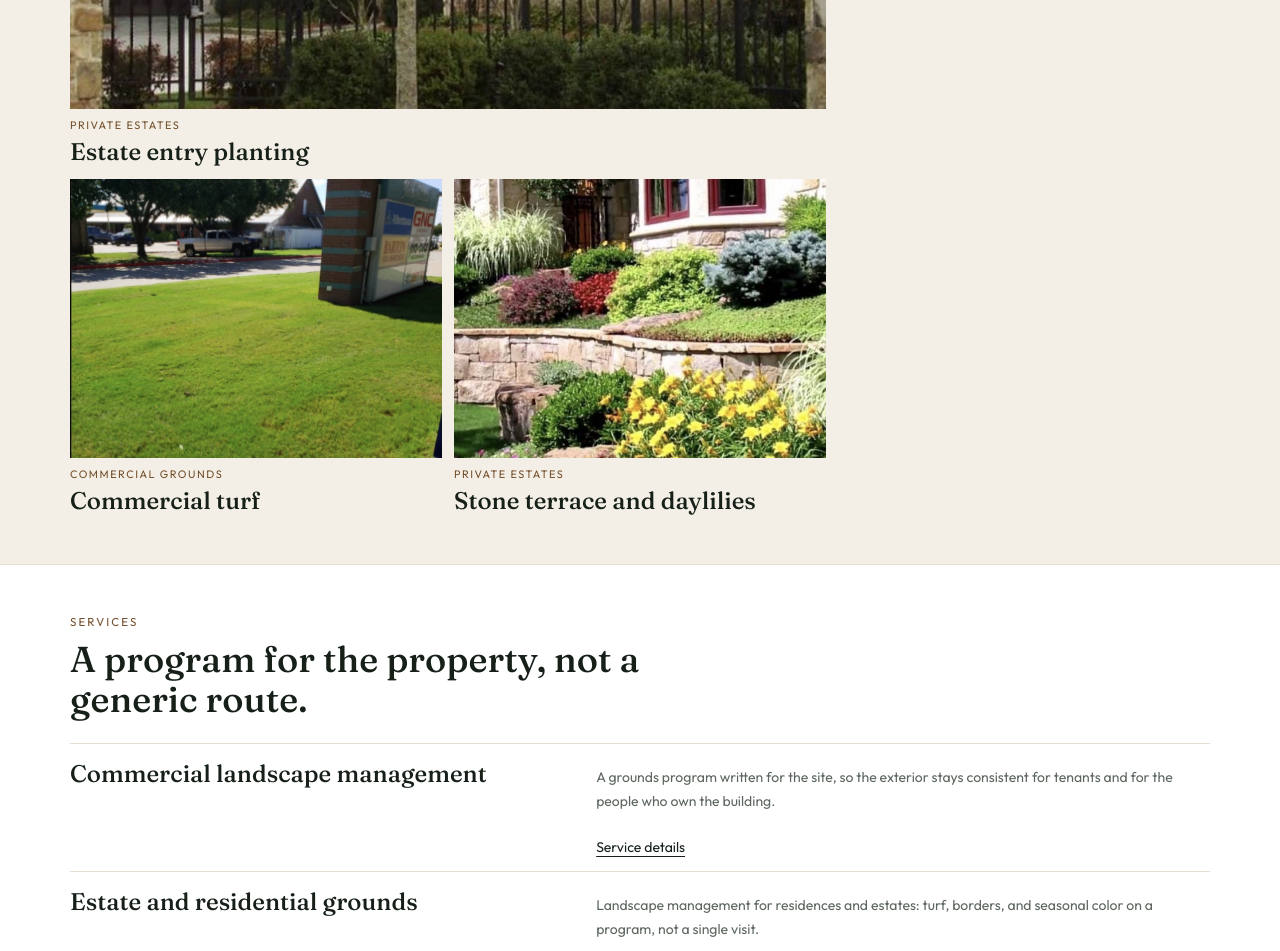
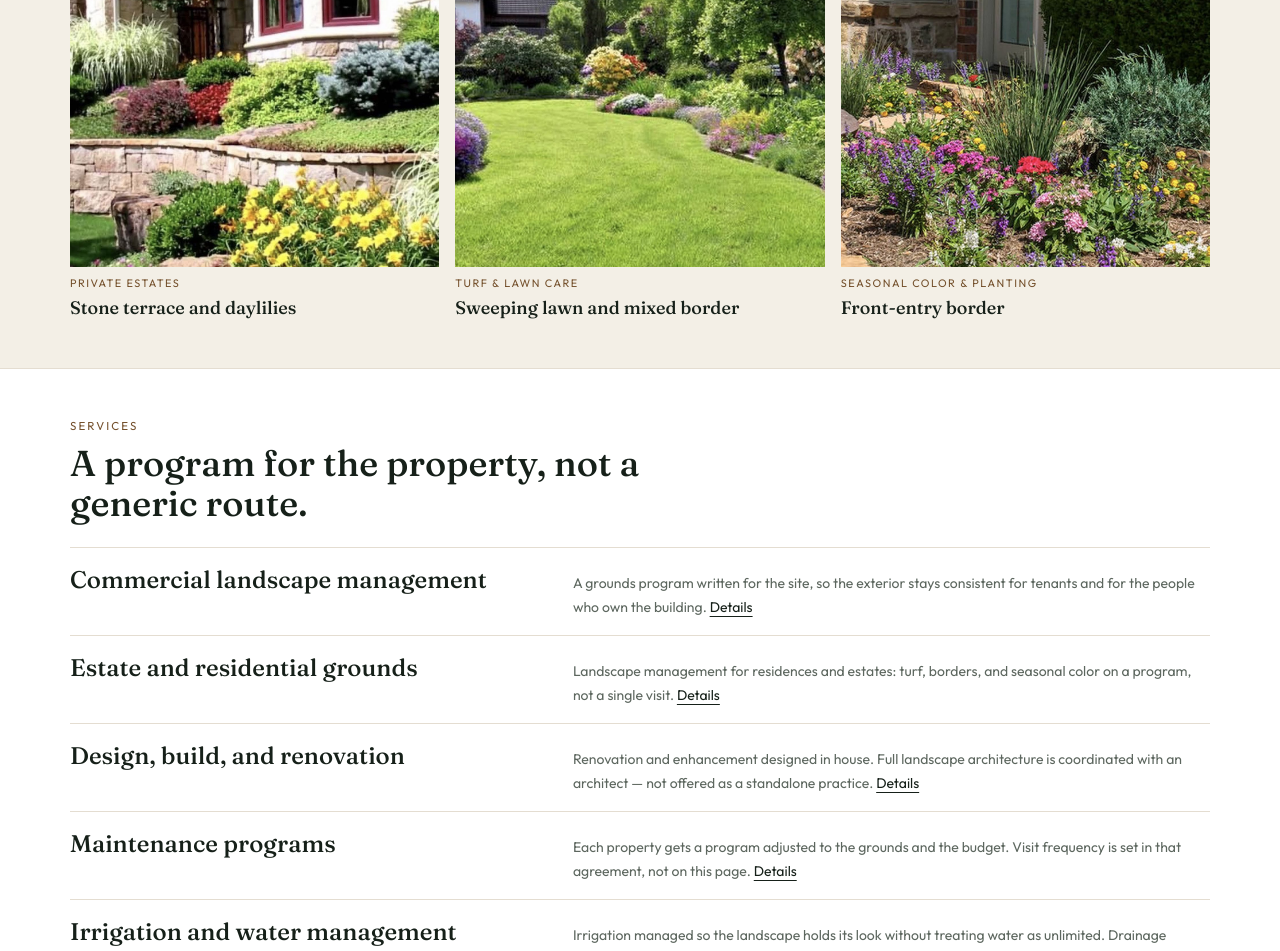
Before and after one commit to Funmzy10/texas-landscape-services, a Next.js app: page / in a window 1280 px wide. Shown: the part 1240-2191 px from the top of the page. Built offline with nearby package versions, Linux system fonts and the light colour scheme.

Commit message:
Even out the project grid and tighten the service list.
Homepage and work photos now share one 4:3 grid, service pages keep a small photo beside the text on a phone, and the quote form ignores a second click while a request is in flight.

```diff
--- a/app/globals.css
+++ b/app/globals.css
@@ -24,6 +24,11 @@ body {
   outline-offset: 3px;
 }
 
+a.bg-moss:hover,
+button.bg-moss:hover {
+  background-color: #274536;
+}
+
 p a:not([class*="inline-flex"]),
 figcaption a:not([class*="inline-flex"]) {
   text-decoration-line: underline;
--- a/app/layout.js
+++ b/app/layout.js
@@ -19,7 +19,7 @@ export const metadata = {
     title: "Texas Landscape Services",
     description: "Commercial grounds and private estate landscape management across North Dallas–Fort Worth.",
     url: siteUrl,
-    images: [{ url: "/media/lawn-sweep.jpg", width: 581, height: 720, alt: "A sweeping maintained lawn and mixed border." }],
+    images: [{ url: "/media/commercial-turf.jpg", width: 1500, height: 1263, alt: "A wide mowed lawn in front of a retail center with a brick monument sign." }],
     type: "website",
   },
 };
--- a/app/page.js
+++ b/app/page.js
@@ -3,7 +3,7 @@ import Link from "next/link";
 import { ServiceMap } from "@/components/ServiceMap";
 import { reviews, business, projects, services } from "@/lib/data";
 
-const featuredSlugs = ["estate-entry", "color-bed", "commercial-turf", "stone-terrace"];
+const featuredSlugs = ["estate-entry", "commercial-turf", "color-bed", "stone-terrace", "sweeping-lawn", "entry-border"];
 
 const steps = [
   ["01", "Tell us about your property", "Share the location, the kind of property, and the landscaping you need."],
@@ -37,7 +37,7 @@ export default function HomePage() {
           <p className="mt-5 text-sm text-mute">
             {business.hours}
             {" · "}
-            <a className="text-ink underline-offset-4 hover:underline" href={business.phoneHref}>
+            <a className="text-ink underline underline-offset-4" href={business.phoneHref}>
               {business.phone}
             </a>
           </p>
@@ -48,7 +48,7 @@ export default function HomePage() {
             alt="Yellow and cream flowers in a bed in front of a black iron fence and a stone estate entrance."
             fill
             priority
-            className="object-cover object-[center_35%]"
+            className="object-cover object-center"
             sizes="(min-width: 1024px) 560px, 100vw"
           />
         </div>
@@ -81,28 +81,20 @@ export default function HomePage() {
             All projects
           </Link>
         </div>
-        <div className="mt-6 grid grid-cols-1 gap-3 sm:grid-cols-2 lg:grid-cols-3">
-          {featured.map((project, index) => (
-            <Link
-              key={project.slug}
-              href="/work"
-              className={`group ${index === 0 ? "sm:col-span-2" : ""}`}
-            >
-              <span
-                className={`relative block overflow-hidden bg-moss ${
-                  index === 0 ? "aspect-[4/3] sm:aspect-[16/10]" : "aspect-[4/3]"
-                }`}
-              >
+        <div className="mt-6 grid grid-cols-1 gap-x-4 gap-y-6 sm:grid-cols-2 lg:grid-cols-3">
+          {featured.map((project) => (
+            <Link key={project.slug} href="/work" className="group">
+              <span className="relative block aspect-[4/3] overflow-hidden bg-moss">
                 <Image
                   src={project.image}
                   alt={project.alt}
                   fill
-                  className="object-cover transition duration-700 group-hover:scale-[1.02]"
-                  sizes={index === 0 ? "(min-width: 1024px) 66vw, 100vw" : "(min-width: 1024px) 33vw, (min-width: 640px) 50vw, 100vw"}
+                  className="object-cover object-center transition duration-300 group-hover:scale-[1.02]"
+                  sizes="(min-width: 1024px) 360px, (min-width: 640px) 50vw, 100vw"
                 />
               </span>
               <span className="mt-2 block text-[0.68rem] uppercase tracking-[0.14em] text-brass">{project.badge}</span>
-              <span className="mt-1 block font-serif text-2xl leading-tight">{project.title}</span>
+              <span className="mt-1 block font-serif text-lg leading-snug">{project.title}</span>
             </Link>
           ))}
         </div>
@@ -115,10 +107,12 @@ export default function HomePage() {
           <ul className="mt-6 divide-y divide-line border-y border-line">
             {services.map((service) => (
               <li key={service.slug}>
-                <Link href={`/services/${service.slug}`} className="grid gap-1 py-3.5 sm:grid-cols-[minmax(0,0.9fr)_minmax(0,1.1fr)] sm:items-baseline sm:gap-6">
+                <Link href={`/services/${service.slug}`} className="grid gap-1 py-4 sm:grid-cols-[minmax(0,0.85fr)_minmax(0,1.15fr)] sm:items-baseline sm:gap-8">
                   <strong className="font-serif text-xl font-medium sm:text-2xl">{service.title}</strong>
-                  <span className="text-sm leading-6 text-mute">{service.summary}</span>
-                  <span className="text-sm underline underline-offset-4 sm:col-start-2">Service details</span>
+                  <span className="text-sm leading-6 text-mute">
+                    {service.summary}{" "}
+                    <span className="whitespace-nowrap text-ink underline underline-offset-4">Details</span>
+                  </span>
                 </Link>
               </li>
             ))}
@@ -133,7 +127,7 @@ export default function HomePage() {
           {steps.map(([number, title, copy], index) => (
             <li key={number} className="relative grid grid-cols-[2rem_1fr] gap-x-4 md:block">
               {index < steps.length - 1 ? (
-                <span className="absolute left-8 top-4 hidden h-px w-[calc(100%-0.75rem)] bg-line md:block" aria-hidden="true" />
+                <span className="absolute left-8 top-4 hidden h-px w-full bg-line md:block" aria-hidden="true" />
               ) : null}
               {index < steps.length - 1 ? (
                 <span className="absolute bottom-[-2rem] left-4 top-8 w-px bg-line md:hidden" aria-hidden="true" />
--- a/app/services/page.js
+++ b/app/services/page.js
@@ -15,12 +15,12 @@ export default function ServicesPage() {
       <h1 className="mt-3 max-w-2xl font-serif text-4xl leading-none sm:text-5xl">Care matched to the property.</h1>
       <div className="mt-8 grid gap-8">
         {services.map((service) => (
-          <article key={service.slug} className="grid items-center gap-4 border-t border-line pt-6 md:grid-cols-[minmax(0,280px)_1fr] md:gap-6">
-            <div className="relative aspect-[4/3] max-w-sm">
-              <Image src={service.image} alt={service.alt} fill className="object-cover" sizes="(min-width: 768px) 280px, 100vw" />
+          <article key={service.slug} className="grid grid-cols-[7.25rem_1fr] items-start gap-4 border-t border-line pt-5 sm:grid-cols-[11rem_1fr] md:grid-cols-[15rem_1fr] md:items-center md:pt-6">
+            <div className="relative aspect-[4/3]">
+              <Image src={service.image} alt={service.alt} fill className="object-cover object-center" sizes="(min-width: 768px) 240px, 176px" />
             </div>
             <div>
-              <h2 className="font-serif text-3xl">{service.title}</h2>
+              <h2 className="font-serif text-xl leading-tight sm:text-2xl md:text-3xl">{service.title}</h2>
               <p className="mt-3 max-w-xl text-sm leading-6 text-mute">{service.summary}</p>
               <p className="mt-3 text-sm">
                 <span className="text-brass">For </span>
--- a/components/Estimator.js
+++ b/components/Estimator.js
@@ -1,6 +1,6 @@
 "use client";
 
-import { useMemo, useState } from "react";
+import { useMemo, useRef, useState } from "react";
 import { useSearchParams } from "next/navigation";
 import { business, estimateServices, propertyTypes } from "@/lib/data";
 
@@ -22,6 +22,7 @@ export function Estimator() {
   const [form, setForm] = useState({ ...empty, notes: preset ? `Interested in similar work: ${preset}` : "" });
   const [error, setError] = useState("");
   const [status, setStatus] = useState("idle");
+  const lock = useRef(false);
 
   const progress = useMemo(() => ["Property", "Services", "Details"][step], [step]);
 
@@ -63,6 +64,8 @@ export function Estimator() {
       return;
     }
     if (form.company) return;
+    if (lock.current) return;
+    lock.current = true;
     setStatus("sending");
     try {
       const response = await fetch("https://formsubmit.co/ajax/info@txlandscapeservices.com", {
@@ -84,6 +87,7 @@ export function Estimator() {
       const data = await response.json().catch(() => ({}));
       const accepted = response.ok && (data.success === true || data.success === "true");
       if (!accepted) {
+        lock.current = false;
         setStatus("error");
         const message = String(data.message || "");
         setError(
@@ -95,6 +99,7 @@ export function Estimator() {
       }
       setStatus("sent");
     } catch {
+      lock.current = false;
       setStatus("error");
       setError(`The note did not send. Call ${business.phone} or email ${business.email}.`);
     }
@@ -181,7 +186,11 @@ export function Estimator() {
           </label>
         </div>
       ) : null}
-      {error ? <p className="mt-4 text-sm text-red-800">{error}</p> : null}
+      {error ? (
+        <p role="alert" className="mt-4 text-sm text-red-800">
+          {error}
+        </p>
+      ) : null}
       <div className="mt-6 flex gap-3">
         {step > 0 ? (
           <button type="button" onClick={() => setStep(step - 1)} className="h-12 border border-ink/20 px-5 text-sm">
--- a/components/Reveal.js
+++ /dev/null
@@ -1,17 +0,0 @@
-"use client";
-
-import { motion, useReducedMotion } from "framer-motion";
-
-export function Reveal({ children, className }) {
-  const reduce = useReducedMotion();
-  return (
-    <motion.div
-      className={className}
-      initial={reduce ? false : { opacity: 0, y: 14 }}
-      animate={{ opacity: 1, y: 0 }}
-      transition={{ duration: 0.5, ease: "easeOut" }}
-    >
-      {children}
-    </motion.div>
-  );
-}
--- a/components/SiteShell.js
+++ b/components/SiteShell.js
@@ -56,7 +56,8 @@ export function SiteShell({ children }) {
               <Link
                 key={link.href}
                 href={link.href}
-                className={path.startsWith(link.href) ? "text-ink" : "text-mute hover:text-ink"}
+                className={path.startsWith(link.href) ? "border-b border-ink text-ink" : "border-b border-transparent text-mute hover:text-ink"}
+                aria-current={path.startsWith(link.href) ? "page" : undefined}
               >
                 {link.label}
               </Link>
@@ -101,7 +102,7 @@ export function SiteShell({ children }) {
             <p className="mt-3 max-w-xs text-sm leading-6 text-paper/75">{business.tagline}</p>
           </div>
           <div className="text-sm leading-6">
-            <p className="text-[0.68rem] uppercase tracking-[0.18em] text-paper/60">Yard and mail</p>
+            <p className="text-[0.68rem] uppercase tracking-[0.18em] text-paper/80">Yard and mail</p>
             <p className="mt-3">
               {business.street}
               <br />
@@ -110,7 +111,7 @@ export function SiteShell({ children }) {
             <p className="mt-2 text-paper/70">{business.mail}</p>
           </div>
           <div className="text-sm leading-6">
-            <p className="text-[0.68rem] uppercase tracking-[0.18em] text-paper/60">Office</p>
+            <p className="text-[0.68rem] uppercase tracking-[0.18em] text-paper/80">Office</p>
             <p className="mt-3">
               <a href={business.phoneHref} className="underline underline-offset-4">
                 {business.phone}
--- a/package.json
+++ b/package.json
@@ -7,7 +7,6 @@
     "start": "next start"
   },
   "dependencies": {
-    "framer-motion": "^12.23.24",
     "lucide-react": "^0.510.0",
     "next": "^15.5.6",
     "react": "^19.2.0",
```
Also changed, not shown: components/WorkGallery.js (+15 -9 lines), 1 other file (tests, documents, lock files or other folders).
